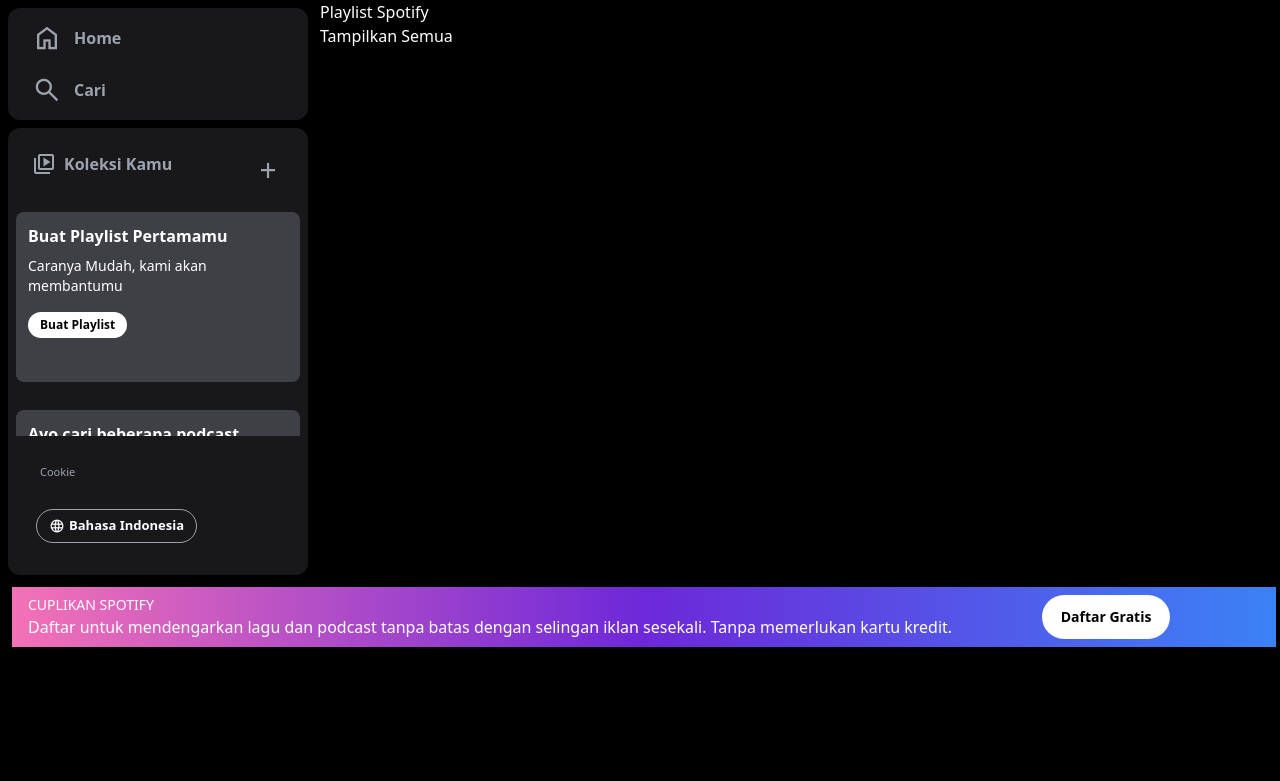
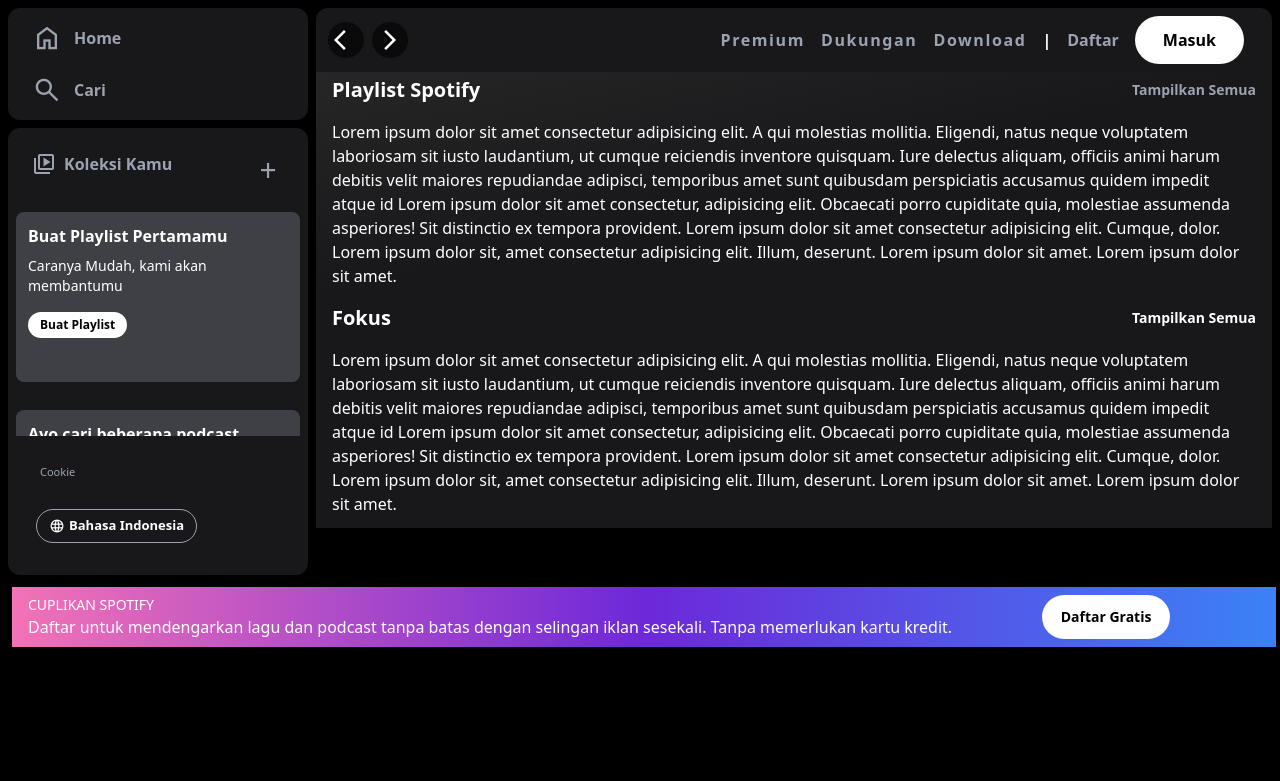
Before and after one commit to Pashyaaaa/spotify-clone, a website: page index.html in a window 1280 px wide. Drawn offline with nearby package versions, Linux system fonts and the light colour scheme.

Commit message:
Membuat 40% dari Main Content

```diff
--- a/index.html
+++ b/index.html
@@ -11,7 +11,7 @@
     <link rel="stylesheet" href="./dist/output.css" />
   </head>
   <body class="bg-black mx-2">
-    <div class="flex gap-3 w-full">
+    <div class="flex gap-2 w-full">
       <aside class="max-w-[300px]">
         <nav
           class="flex flex-col gap-4 bg-mybg rounded-xl px-6 py-3 text-primary font-montserrat my-2"
@@ -115,10 +115,98 @@
           </button>
         </div>
       </aside>
-      <main class="w-2/3">
-        <div class="title text-white">
-          <h2>Playlist Spotify</h2>
-          <p><a href="">Tampilkan Semua</a></p>
+      <main
+        class="w-full overflow-y-hidden hover:overflow-y-auto transition overscroll-auto hover:scrollbar scrollbar-track-transparent scrollbar-thumb-slate-800 h-[565px] rounded-xl mt-2"
+      >
+        <nav
+          class="sticky top-0 w-auto h-16 bg-zinc-900 p-3 flex justify-between items-center"
+        >
+          <div id="direction" class="text-xl flex gap-2">
+            <button
+              class="bg-neutral-950 rounded-full w-9 h-9 text-white cursor-not-allowed flex justify-center items-center"
+            >
+              <span class="material-symbols-outlined"> arrow_back_ios </span>
+            </button>
+            <button
+              class="bg-neutral-950 rounded-full w-9 h-9 text-white cursor-not-allowed flex justify-center items-center"
+            >
+              <span class="material-symbols-outlined"> arrow_forward_ios </span>
+            </button>
+          </div>
+          <div id="nav">
+            <ul
+              class="flex gap-4 text-primary p-4 font-bold justify-around items-center"
+            >
+              <li class="hidden md:inline tracking-widest">Premium</li>
+              <li class="hidden md:inline tracking-widest">Dukungan</li>
+              <li class="hidden md:inline tracking-widest">Download</li>
+              <span class="text-white hidden md:inline">|</span>
+              <li>Daftar</li>
+              <li class="bg-white text-black rounded-full text-base px-7 py-3">
+                Masuk
+              </li>
+            </ul>
+          </div>
+        </nav>
+
+        <!-- content-1 -->
+        <div
+          class="content-1 bg-gradient-to-br from-neutral-800 via-mybg to-mybg pt-1 px-4 flex flex-col justify-center items-center text-white pb-3"
+        >
+          <div
+            id="content-1-title"
+            class="w-full flex justify-between items-center mb-4"
+          >
+            <h2 class="text-xl font-bold font-sans">
+              <a href="" class="cursor-pointer hover:underline"
+                >Playlist Spotify</a
+              >
+            </h2>
+            <p class="text-sm text-primary font-bold">
+              <a href="">Tampilkan Semua</a>
+            </p>
+          </div>
+          <p>
+            Lorem ipsum dolor sit amet consectetur adipisicing elit. A qui
+            molestias mollitia. Eligendi, natus neque voluptatem laboriosam sit
+            iusto laudantium, ut cumque reiciendis inventore quisquam. Iure
+            delectus aliquam, officiis animi harum debitis velit maiores
+            repudiandae adipisci, temporibus amet sunt quibusdam perspiciatis
+            accusamus quidem impedit atque id Lorem ipsum dolor sit amet
+            consectetur, adipisicing elit. Obcaecati porro cupiditate quia,
+            molestiae assumenda asperiores! Sit distinctio ex tempora provident.
+            Lorem ipsum dolor sit amet consectetur adipisicing elit. Cumque,
+            dolor. Lorem ipsum dolor sit, amet consectetur adipisicing elit.
+            Illum, deserunt. Lorem ipsum dolor sit amet. Lorem ipsum dolor sit
+            amet.
+          </p>
+        </div>
+
+        <!-- content 2 -->
+        <div
+          class="content-2 bg-mybg pt-1 px-4 flex flex-col justify-center items-center text-white pb-3"
+        >
+          <div
+            id="content-2-title"
+            class="w-full flex justify-between items-center mb-4"
+          >
+            <h2 class="text-xl font-bold font-sans">Fokus</h2>
+            <p class="text-sm font-bold"><a href="">Tampilkan Semua</a></p>
+          </div>
+          <p>
+            Lorem ipsum dolor sit amet consectetur adipisicing elit. A qui
+            molestias mollitia. Eligendi, natus neque voluptatem laboriosam sit
+            iusto laudantium, ut cumque reiciendis inventore quisquam. Iure
+            delectus aliquam, officiis animi harum debitis velit maiores
+            repudiandae adipisci, temporibus amet sunt quibusdam perspiciatis
+            accusamus quidem impedit atque id Lorem ipsum dolor sit amet
+            consectetur, adipisicing elit. Obcaecati porro cupiditate quia,
+            molestiae assumenda asperiores! Sit distinctio ex tempora provident.
+            Lorem ipsum dolor sit amet consectetur adipisicing elit. Cumque,
+            dolor. Lorem ipsum dolor sit, amet consectetur adipisicing elit.
+            Illum, deserunt. Lorem ipsum dolor sit amet. Lorem ipsum dolor sit
+            amet.
+          </p>
         </div>
       </main>
     </div>
```
Also changed, not shown: dist/output.css.
